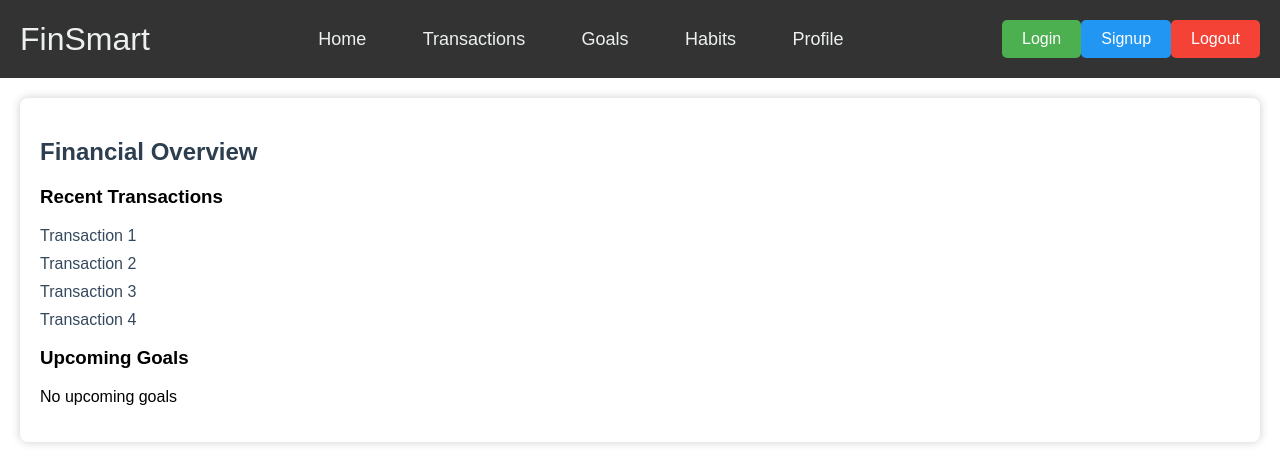
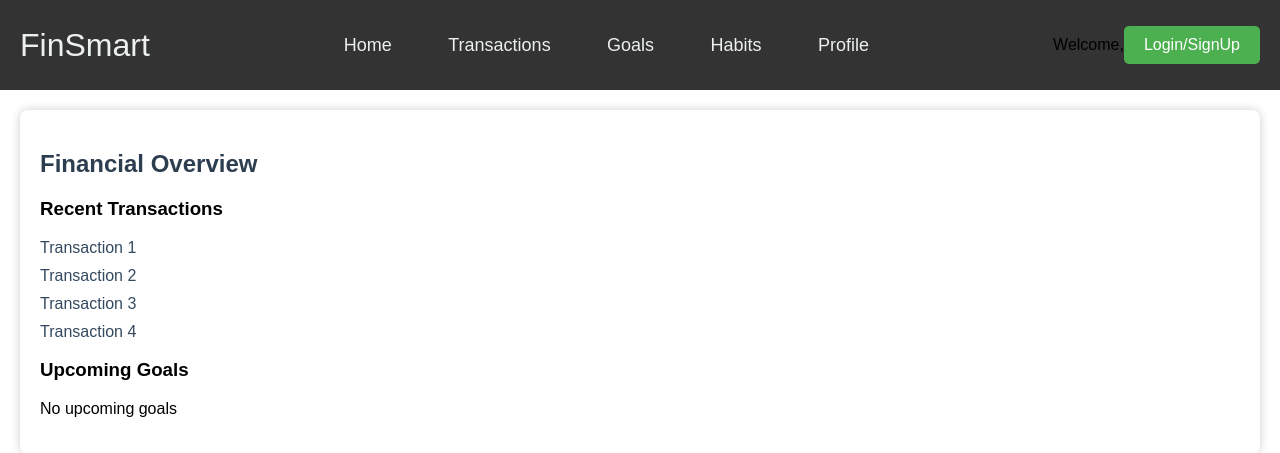
Before and after one commit to vrushabhjv/FinSmart-Application, a Django app: page / in a window 1280 px wide. Shown: the top 453 px of the page. Run offline with Django 5.2, Linux system fonts and the light colour scheme.

Commit message:
Completed register, login and logout functionality

```diff
--- a/FinSmart/templates/base.html
+++ b/FinSmart/templates/base.html
@@ -33,9 +33,14 @@
       </ul>
     </nav>
     <div class="auth-buttons">
-      <a href="#" class="button login-btn">Login</a>
-      <a href="#" class="button signup-btn">Signup</a>
-      <a href="#" class="button logout-btn">Logout</a>
+      {% if user.is_authenticated %}
+      <a href="logout/" class="button logout-btn">Logout</a>
+      {% else %}
+      <!-- <a href="#" class="button signup-btn">Signup</a> -->
+
+      <p>Welcome, {{ user.username }}</p>
+      <a href="login/" class="button login-btn">Login/SignUp</a>
+      {% endif %}
     </div>
   </header>
   <main>
--- a/FinSmart/templates/login.html
+++ b/FinSmart/templates/login.html
@@ -26,7 +26,7 @@
         <div class="logo">FinSmart</div>
     </header>
     <main>
-        <form class="login-form" method="post" action="login">
+        <form class="login-form" method="post" action="{% url 'login' %}">
             {% csrf_token %}
             {% for error in errors %}
                 <div class="alert alert-danger" role="alert">
@@ -44,6 +44,7 @@
             <input type="password" name="password" id="password" placeholder="Password" required>
             <button type="submit" id="login-btn">Login</button>
             <a href="#" class="forgot-password">Forgot Password?</a>
+            <a href={% url 'register' %} class="forgot-password">New User? Please Register</a>
             <div class="throbber"></div>
         </form>
     </main>
--- a/FinSmart/templates/register.html
+++ b/FinSmart/templates/register.html
@@ -13,7 +13,7 @@
         </div>
     {% endfor %}
 {% endif %}
-<form action="register" method="post" >
+<form action={% url 'register' %} method="post" >
     {% csrf_token %}
     {% for error in errors %}
         <div class="alert alert-danger" role="alert">
@@ -49,6 +49,6 @@
         <button type="submit" class="btn btn-primary">Sign Up</button><br>
     </div>
     <div class="form-group">
-        <a href="login">Already have an account? Login</a>
+        <a href={% url 'login' %}>Already have an account? Login</a>
     </div>
 </form>
--- a/FinSmart/users/urls.py
+++ b/FinSmart/users/urls.py
@@ -6,7 +6,7 @@ urlpatterns = [
     path('register/', views.register, name='register'),
     path('login/', views.login, name='login'),
     path('transactions/', views.transactions, name='transactions'),
-    # path('logout/', views.logout, name='logout'),
+    path('logout/', views.logout, name='logout'),
     # path('profile/', views.profile, name='profile'),
     # path('edit_profile/', views.edit_profile, name='edit_profile'),
     # path('change_password/', views.change_password, name='change_password'),
--- a/FinSmart/users/views.py
+++ b/FinSmart/users/views.py
@@ -2,6 +2,7 @@ from django.shortcuts import render, redirect
 from django.http import HttpResponse
 from django.contrib.auth.models import User, auth
 from django.contrib import messages
+from django.urls import reverse
 
 # Create your views here.
 
@@ -47,6 +48,7 @@ def login(request):
             return redirect('home')
         else:
             messages.error(request, 'Invalid credentials')
+            print("Invalid credentials")
             return redirect('login')
     else:
         return render(request, 'login.html')
```
